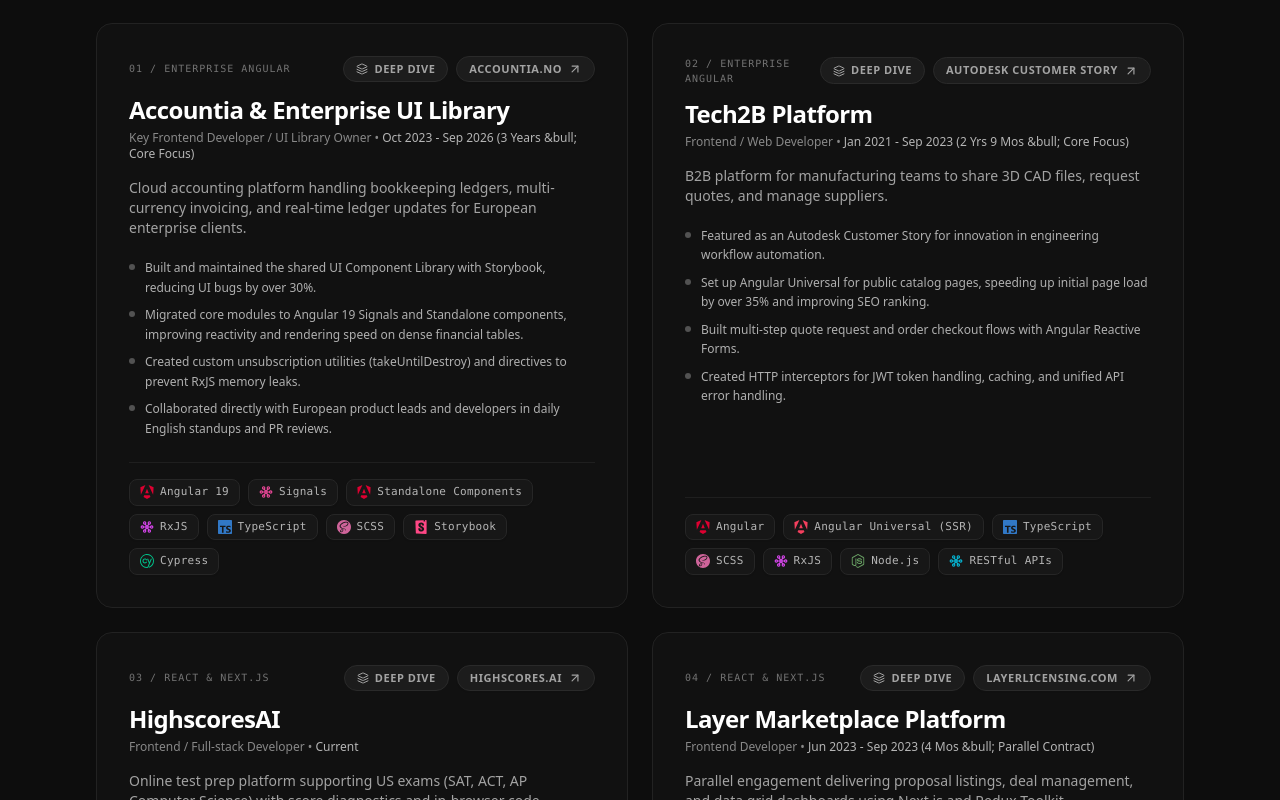
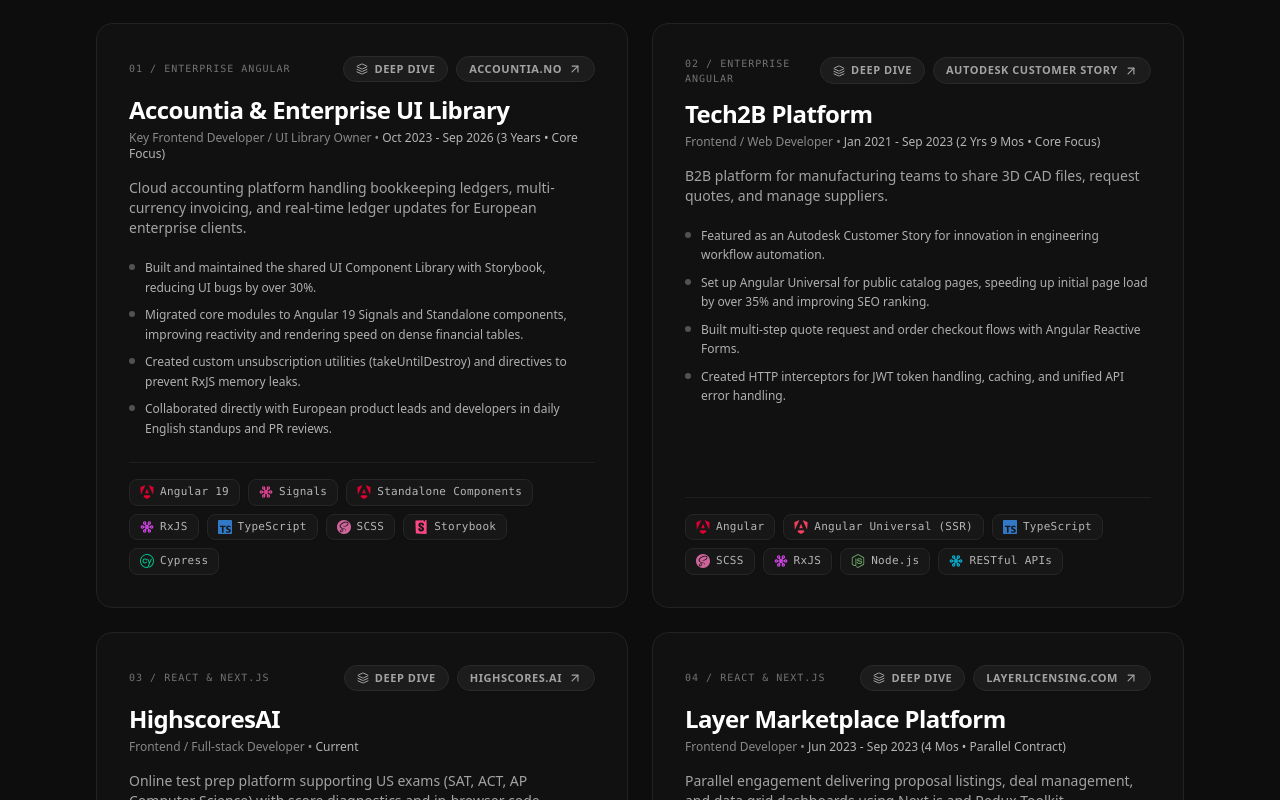
Before and after one commit to elvisnguy/thanh-nguy-portfolio, a React (Vite) app: page / in a window 1280 px wide. Shown: the part 980-1780 px from the top of the page. Built offline with nearby package versions, Linux system fonts and the light colour scheme.

Commit message:
fix(bullet): replace html entity &bull; with unicode bullet in timeline

```diff
--- a/src/data/projects.ts
+++ b/src/data/projects.ts
@@ -120,7 +120,7 @@ export const PROJECTS: Project[] = [
     id: 'accountia',
     title: 'Accountia & Enterprise UI Library',
     role: 'Key Frontend Developer / UI Library Owner',
-    timeline: 'Oct 2023 - Sep 2026 (3 Years &bull; Core Focus)',
+    timeline: 'Oct 2023 - Sep 2026 (3 Years • Core Focus)',
     category: 'Enterprise Angular',
     liveUrl: 'https://accountia.no',
     urlLabel: 'accountia.no',
@@ -142,7 +142,7 @@ export const PROJECTS: Project[] = [
     id: 'tech2b',
     title: 'Tech2B Platform',
     role: 'Frontend / Web Developer',
-    timeline: 'Jan 2021 - Sep 2023 (2 Yrs 9 Mos &bull; Core Focus)',
+    timeline: 'Jan 2021 - Sep 2023 (2 Yrs 9 Mos • Core Focus)',
     category: 'Enterprise Angular',
     liveUrl: 'https://aps.autodesk.com/customer-stories/tech2b',
     urlLabel: 'Autodesk Customer Story',
@@ -186,7 +186,7 @@ export const PROJECTS: Project[] = [
     id: 'layer',
     title: 'Layer Marketplace Platform',
     role: 'Frontend Developer',
-    timeline: 'Jun 2023 - Sep 2023 (4 Mos &bull; Parallel Contract)',
+    timeline: 'Jun 2023 - Sep 2023 (4 Mos • Parallel Contract)',
     category: 'React & Next.js',
     liveUrl: 'https://www.layerlicensing.com/',
     urlLabel: 'layerlicensing.com',
```
